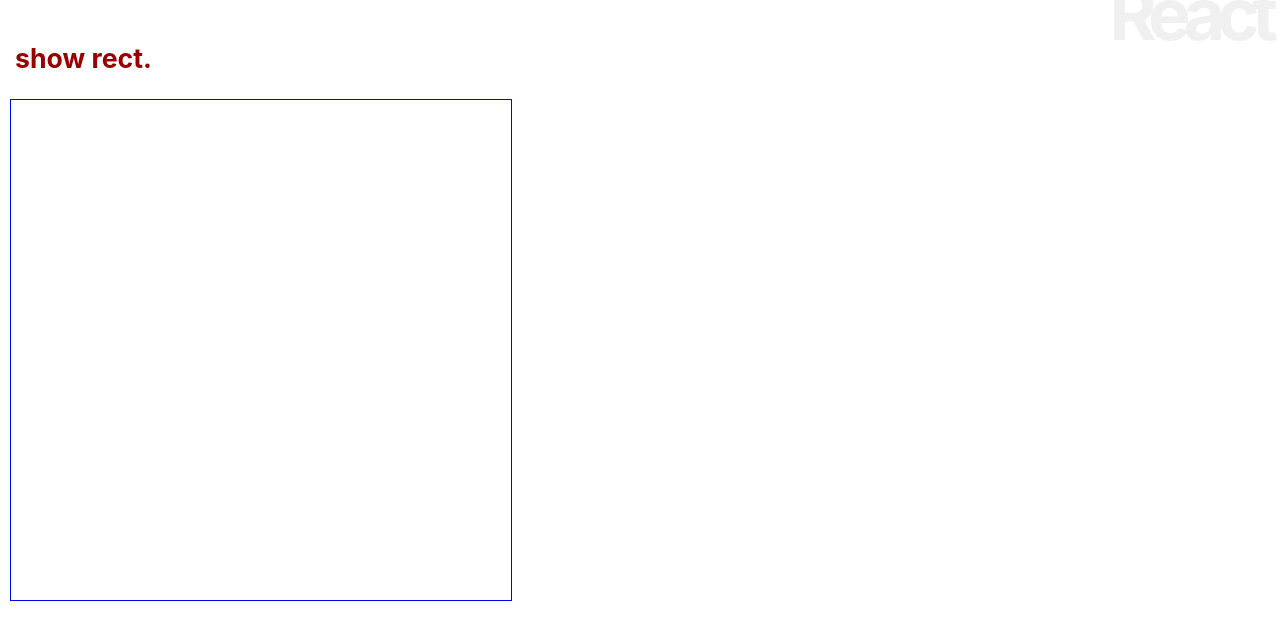
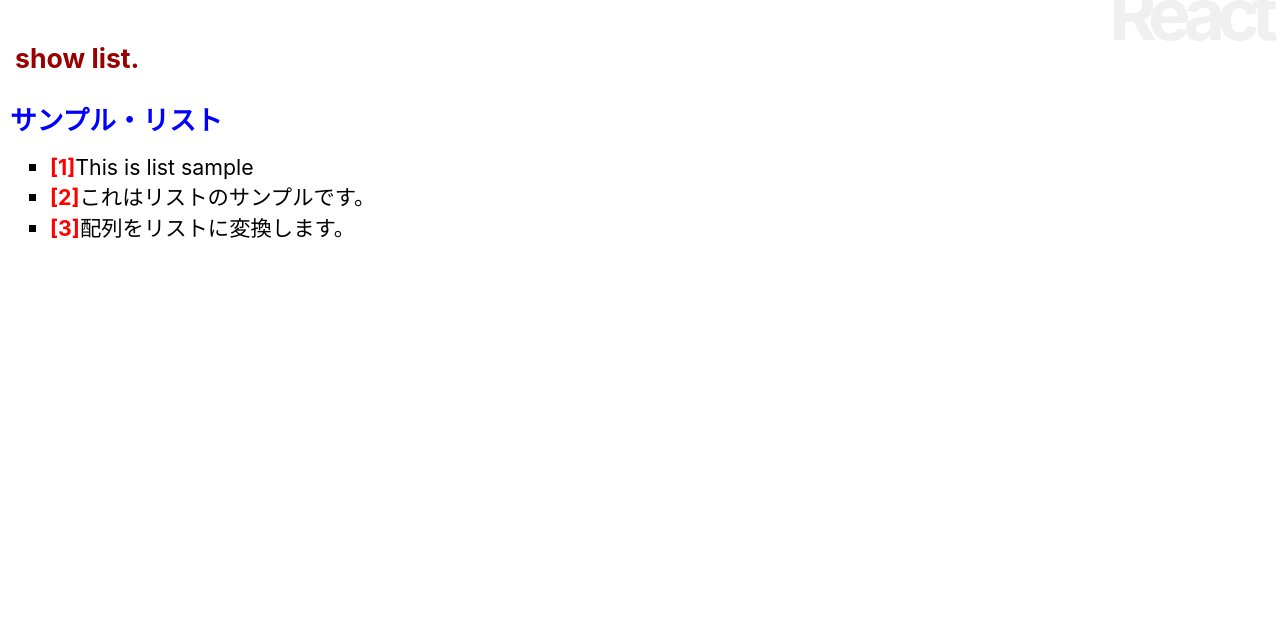
Before and after one commit to takahashi-n/react_next2, a React (Create React App) app: page / in a window 1280 px wide. Shown: the top 640 px of the page. Built offline with nearby package versions, Linux system fonts and the light colour scheme.

Commit message:
ステート（リスト）

```diff
--- a/src/App.js
+++ b/src/App.js
@@ -3,7 +3,11 @@
 import './App.css';
 
 class App extends Component {
-  data = [];
+  data = [
+    "This is list sample",
+    "これはリストのサンプルです。",
+    "配列をリストに変換します。"
+  ];
 
   msgStyle = {
     fontSize:"20pt",
@@ -12,50 +16,67 @@
     padding:"5px"
   }
 
-  area = {
-    width:"500px",
-    height:"500px",
-    border:"1px solid blue"
-  }
-
   constructor(props){
     super(props);
     this.state = {
       list:this.data
     };
-    this.doAction = this.doAction.bind(this);
-  }
-
-  doAction(e) {
-    let x = e.pageX;
-    let y = e.pageY;
-    this.data.push({x:x, y:y});
-    this.setState({
-      list:this.data
-    });
-  }
-
-  draw(d){
-    let s = {
-      position:"absolute",
-      left:(d.x - 25) + "px",
-      top:(d.y - 25) + "px",
-      width:"50px",
-      height:"50px",
-      backgroundColor:"#66f3",
-    };
-    return <div style={s}></div>;
   }
 
   render(){
     return <div>
       <h1>React</h1>
-      <h2 style={this.msgStyle}>show rect.</h2>
-      <div style={this.area} onClick={this.doAction}>
-        {this.data.map((value) => this.draw(value))}
-      </div>
+      <h2 style={this.msgStyle}>show list.</h2>
+      <List title="サンプル・リスト" data={this.data} />
     </div>;
   }
 }
 
+class List extends Component {
+  number = 1;
+
+  title = {
+    fontSize:"20pt",
+    fontWeight:"bold",
+    color:"blue",
+  };
+
+  render() {
+    let data = this.props.data;
+    return (
+      <div>
+        <p style={this.title}>{this.props.title}</p>
+        <ul>
+          {data.map((item) =>
+            <Item number={this.number++} value={item} key={this.number} />
+          )}
+        </ul>
+      </div>
+    )
+  }
+}
+
+class Item extends Component {
+  li = {
+    listStyleType:"square",
+    fontSize:"16pt",
+    color:"#06",
+    margin:"0px",
+    padding:"0px",
+  }
+  num = {
+    fontWeight:"bold",
+    color:"red"
+  }
+
+  render() {
+    return (
+      <li style={this.li}>
+        <span style={this.num}>[{this.props.number}]</span>
+        {this.props.value}
+      </li>
+    )
+  }
+}
+
 export default App;
```
